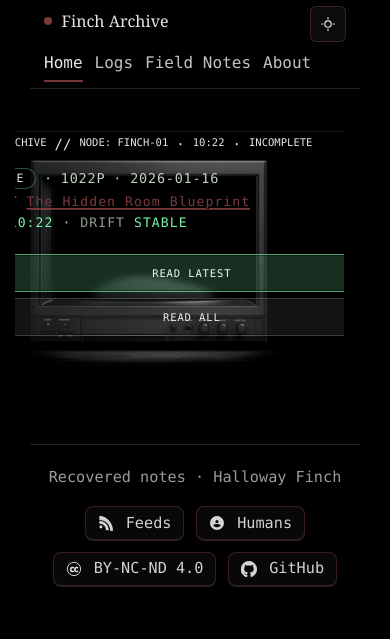
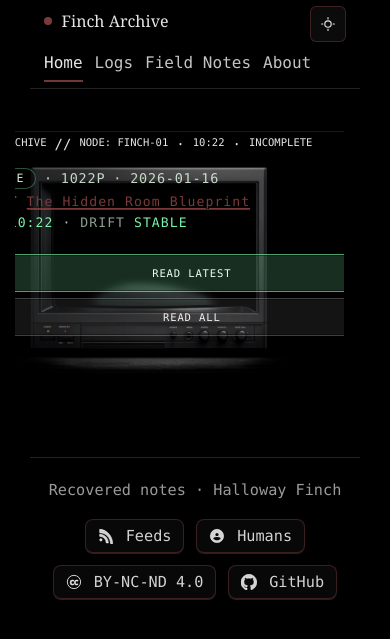
Before and after one commit to HallowayFinch/fincharchive.com, a Jekyll site: the page built from index.html, in a window 390 px wide. Shown: the top 639 px of the page. Built offline with Jekyll 4.4.1, drawn with Linux system fonts in a browser that asks for light colours.

Commit message:
Update style.css

```diff
--- a/assets/css/style.css
+++ b/assets/css/style.css
@@ -3572,3 +3572,90 @@ html, body { overflow-x: hidden; }
     margin: 0 !important;
   }
 }
+
+/* ============================================================
+   SECTION 99 — MOBILE CRT NORMALIZATION (wins over test overrides)
+   Fixes: tiny CRT behind UI, off-centering, broken screen inset
+   ============================================================ */
+
+@media (max-width: 980px) {
+  /* Give the CRT frame a real box on mobile so absolute children can size correctly */
+  .finch-home .finch-crtframe {
+    position: relative;
+    width: min(96vw, 760px);
+    margin-left: auto;
+    margin-right: auto;
+    aspect-ratio: 3 / 2; /* 1536x1024 */
+  }
+
+  /* CRT image fills that box */
+  .finch-home .finch-crtframe__img {
+    position: absolute;
+    inset: 0;
+    width: 100%;
+    height: 100%;
+    object-fit: contain;
+    display: block;
+    z-index: 1;
+  }
+
+  /* Restore the “glass” inset so the UI sits inside the screen, not the bezel */
+  .finch-home .finch-crtframe__screen {
+    position: absolute;
+    top: 13.5%;
+    left: 9%;
+    right: 9%;
+    bottom: 21%;
+    z-index: 2;
+    overflow: hidden;
+    border-radius: 10px;
+  }
+
+  /* Keep the header from wrapping into 2–3 lines */
+  .finch-home .finch-screen__header--single .finch-screen__headline {
+    white-space: nowrap;
+    overflow: hidden;
+    text-overflow: ellipsis;
+  }
+
+  /* Slightly smaller, more stable mobile sizing (so it fits the CRT) */
+  .finch-home .finch-screen--home {
+    font-size: clamp(12px, 2.9vw, 15px);
+    line-height: 1.25;
+  }
+
+  /* Mobile action buttons: two-column grid */
+  .finch-home .finch-homeui__mobile .finch-homeui__actions {
+    display: grid;
+    grid-template-columns: 1fr 1fr;
+    gap: 10px;
+  }
+
+  /* Button sizing tuned for mobile CRT */
+  .finch-home .finch-homeui__mobile .finch-screen__btn {
+    padding: 10px 12px;
+    font-size: 12px;
+    min-height: 44px;
+  }
+}
+
+/* ============================================================
+   SECTION 99B — PREV/NEXT CARD CONSISTENCY (log pages)
+   Makes disabled + enabled “cards” match dimensions/spacing
+   ============================================================ */
+
+.prev_next a,
+.prev_next .is-disabled,
+.prev-next a,
+.prev-next .is-disabled,
+.nav-cards a,
+.nav-cards .is-disabled {
+  min-height: 92px;
+  align-items: center;
+}
+
+.prev_next .is-disabled,
+.prev-next .is-disabled,
+.nav-cards .is-disabled {
+  opacity: 0.55;
+}
```
